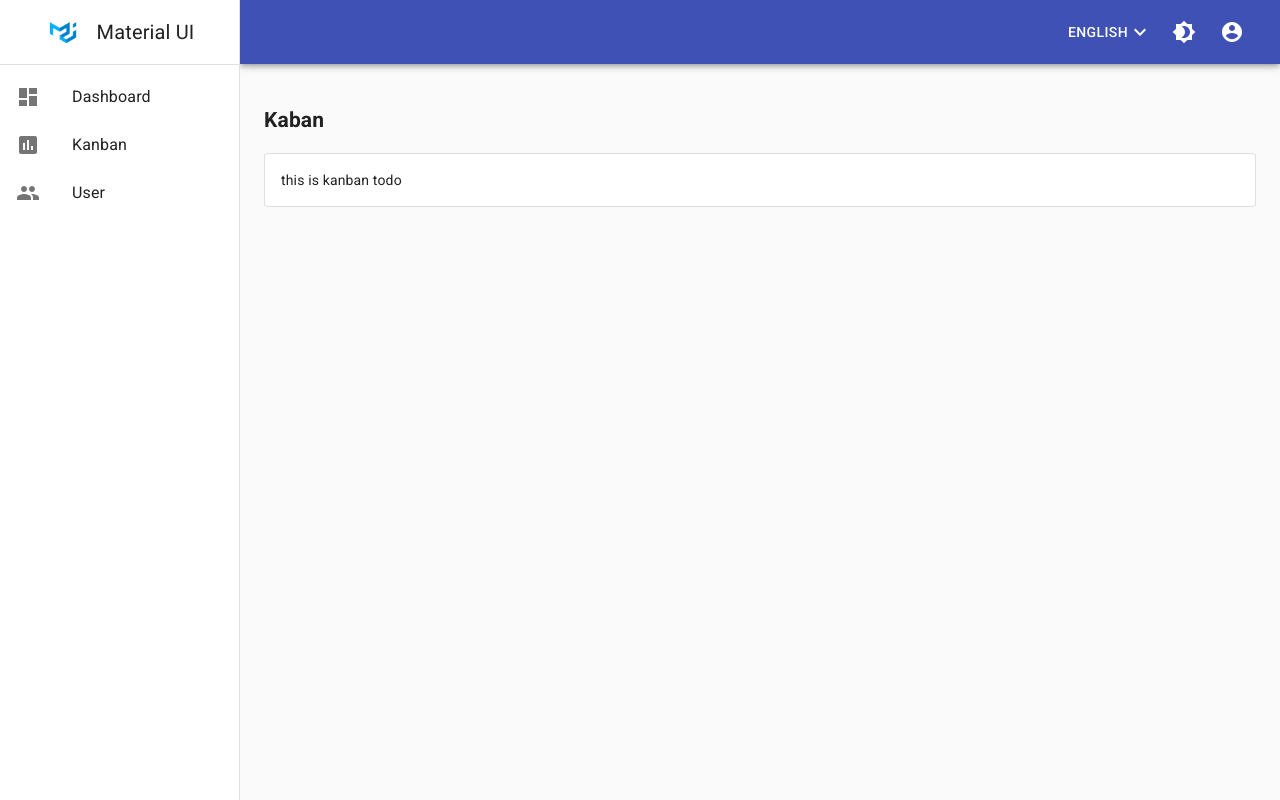
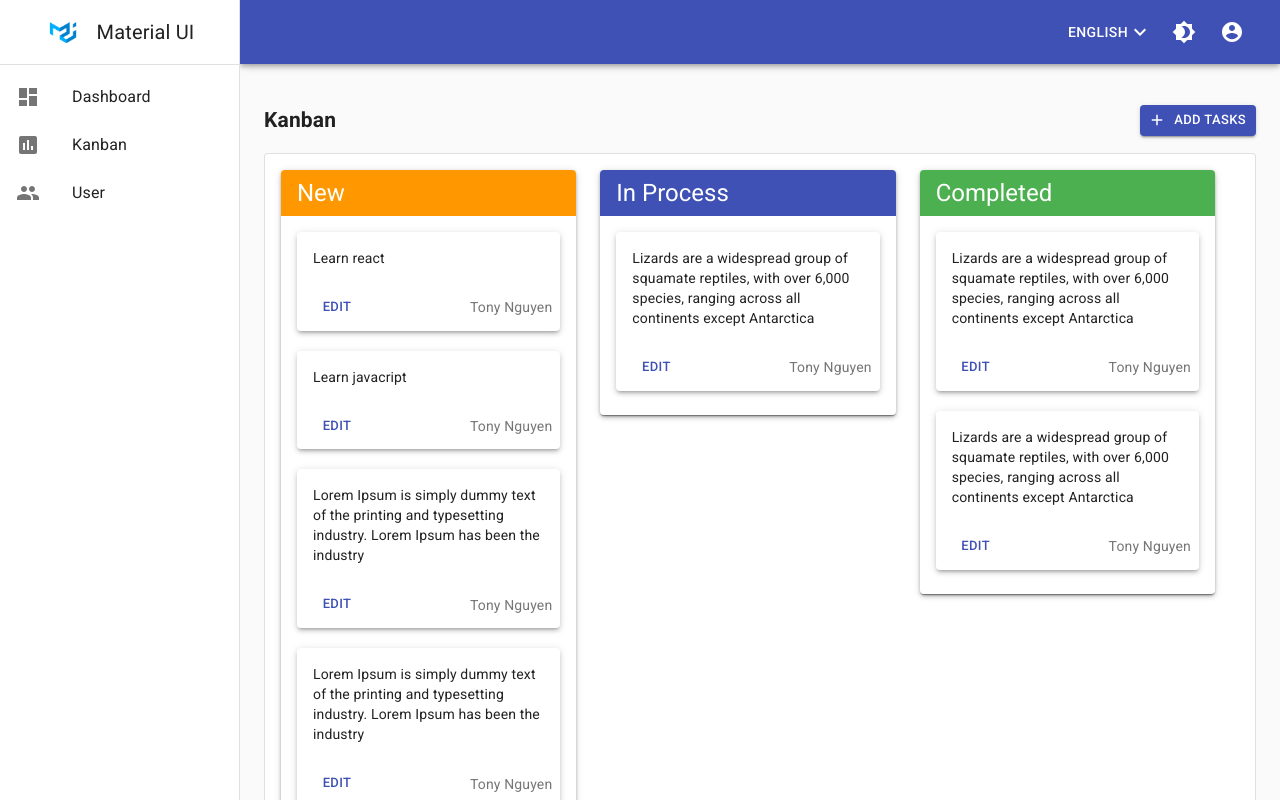
Before and after one commit to nhattruongniit/react-material-dashboard-course, a React (Create React App) app: page /kanban in a window 1280 px wide. Shown: the top 800 px of the page. Built offline with nearby package versions, Linux system fonts and the light colour scheme.

Commit message:
create UI kanban

```diff
--- a/src/components/TopBar/styles.js
+++ b/src/components/TopBar/styles.js
@@ -10,6 +10,11 @@ const useStyles = makeStyles(theme => ({
   menuLanguage: {
     color: '#fff',
   },
+  textRole: {
+    padding: '6px 16px',
+    marginBottom: 6,
+    fontSize: '1rem'
+  }
 }));
 
 export default useStyles;
--- a/src/views/dashboard/Dashboard.js
+++ b/src/views/dashboard/Dashboard.js
@@ -1,5 +1,6 @@
 import React from 'react';
 import Chart from "react-apexcharts";
+import clsx from 'clsx';
 
 import { makeStyles } from '@material-ui/core/styles';
 import Table from '@material-ui/core/Table';
@@ -13,12 +14,24 @@ import Grid from '@material-ui/core/Grid';
 import Box from '@material-ui/core/Box';
 import FormControlLabel from '@material-ui/core/FormControlLabel';
 import Checkbox from '@material-ui/core/Checkbox';
+import LinearProgress from '@material-ui/core/LinearProgress';
+import Typography from '@material-ui/core/Typography';
 
-const useStyles = makeStyles({
+const useStyles = makeStyles(theme =>({
   table: {
     width: '100%'
   },
-});
+  progressInprocess: {
+    '& div': {
+      backgroundColor: theme.palette.primary.main
+    }
+  },
+  progressCompleted: {
+    '& div': {
+      backgroundColor: theme.palette.success.main
+    }
+  }
+}));
 
 function createData(status, number) {
   return { status, number };
@@ -30,18 +43,17 @@ const rows = [
   createData('Rice', 13)
 ];
 
-function createDataTodo(title, author, status) {
-  return { title, author, status};
+function createDataTodo(title, author, progress, status) {
+  return { title, author, progress, status};
 }
 
 const todos = [
-  createDataTodo('Learn React', 'Tony Nguyen', 'Completed'),
-  createDataTodo('Learn React', 'Tony Nguyen', 'Completed'),
-  createDataTodo('Learn React', 'Tony Nguyen', 'Completed'),
-  createDataTodo('Learn React', 'Tony Nguyen', 'Completed'),
-  createDataTodo('Learn React', 'Tony Nguyen', 'Completed'),
-  createDataTodo('Learn React', 'Tony Nguyen', 'Completed'),
-  createDataTodo('Learn React', 'Tony Nguyen', 'Completed'),
+  createDataTodo('Learn React', 'Tony Nguyen', 100, 'Completed'),
+  createDataTodo('Learn React', 'Tony Nguyen', 0, 'New'),
+  createDataTodo('Learn React', 'Tony Nguyen', 20, 'Inprocess'),
+  createDataTodo('Learn React', 'Tony Nguyen', 100, 'Completed'),
+  createDataTodo('Learn React', 'Tony Nguyen', 0, 'New'),
+  createDataTodo('Learn React', 'Tony Nguyen', 60, 'Inprocess'),
 ];
 
 function createDataUser(email, role) {
@@ -51,7 +63,7 @@ function createDataUser(email, role) {
 const users = [
   createDataUser('nhattruong1811@gmail.com', 'Admin'),
   createDataUser('david@gmail.com', 'Operator'),
-  createDataUser('khanh@gmail.com', 'Lead'),
+  createDataUser('khanh@gmail.com', 'Collaborator'),
   createDataUser('minh@gmail.com', 'Collaborator'),
   createDataUser('david@gmail.com', 'Operator'),
   createDataUser('david@gmail.com', 'Operator'),
@@ -71,13 +83,28 @@ const options = {
 
 const series = [44, 55, 13];
 
+function LinearProgressWithLabel(props) {
+  return (
+    <Box display="flex" alignItems="center">
+      <Box width="100%" mr={1}>
+        <LinearProgress variant="determinate" {...props} />
+      </Box>
+      <Box minWidth={35}>
+        <Typography variant="body2" color="textSecondary">{`${Math.round(
+          props.value,
+        )}%`}</Typography>
+      </Box>
+    </Box>
+  );
+}
+
 function Dashboard() {
   const classes = useStyles();
 
   return (
     <div>
       <h2>Report</h2>
-      <Grid container spacing={3}>
+      <Grid container>
         <Grid item xs={12}>
           <Paper className={classes.paper}>
             <Box m={2}>
@@ -129,13 +156,16 @@ function Dashboard() {
       <Grid container spacing={3}>
         <Grid item xs={12} sm={12} md={7}>
           <Paper className={classes.paper}>
+            <Box m={2}>
+              <Grid container item xs={12}><h2>Tasks</h2></Grid>
               <TableContainer>
                 <Table className={classes.table} aria-label="simple table">
                   <TableHead>
                     <TableRow>
-                    <TableCell>Title</TableCell>
-                    <TableCell align="right">Author</TableCell>
-                    <TableCell align="right">Status</TableCell>
+                      <TableCell width="30%">Title</TableCell>
+                      <TableCell width="25%" >Author</TableCell>
+                      <TableCell width="30%">Progress</TableCell>
+                      <TableCell width="15%">Status</TableCell>
                     </TableRow>
                   </TableHead>
                   <TableBody>
@@ -144,17 +174,29 @@ function Dashboard() {
                         <TableCell component="th" scope="row">
                           {row.title}
                         </TableCell>
-                      <TableCell align="right">{row.author}</TableCell>
-                      <TableCell align="right">{row.status}</TableCell>
+                        <TableCell>{row.author}</TableCell>
+                        <TableCell>
+                          <LinearProgressWithLabel
+                            className={clsx(
+                              (row.progress > 0 && row.progress < 99) && classes.progressInprocess,
+                              row.progress === 100 && classes.progressCompleted
+                            )}
+                            value={row.progress}
+                          />
+                        </TableCell>
+                        <TableCell>{row.status}</TableCell>
                       </TableRow>
                     ))}
                   </TableBody>
                 </Table>
               </TableContainer>
+            </Box>
           </Paper>
         </Grid>
         <Grid item xs={12} sm={12} md={5}>
           <Paper className={classes.paper}>
+            <Box m={2}>
+              <Grid container item xs={12}><h2>Users</h2></Grid>
               <TableContainer>
                 <Table className={classes.table} aria-label="simple table">
                   <TableHead>
@@ -175,6 +217,7 @@ function Dashboard() {
                   </TableBody>
                 </Table>
               </TableContainer>
+            </Box>
           </Paper>
         </Grid>
       </Grid>
--- a/src/views/kanban/Kanban.js
+++ b/src/views/kanban/Kanban.js
@@ -1,16 +1,183 @@
 import React from 'react'
+import clsx from 'clsx'
 import Paper from '@material-ui/core/Paper';
 import Grid from '@material-ui/core/Grid';
 import Box from '@material-ui/core/Box';
+import Card from '@material-ui/core/Card';
+import CardHeader from '@material-ui/core/CardHeader';
+import CardContent from '@material-ui/core/CardContent';
+import Typography from '@material-ui/core/Typography';
+import Button from '@material-ui/core/Button';
+import CardActions from '@material-ui/core/CardActions';
+import AddIcon from '@material-ui/icons/Add';
+
+import useStyles from './styles';
+
+const news = [
+  {
+    id: 1,
+    text: 'Learn react',
+    author: 'Tony Nguyen'
+  },
+  {
+    id: 2,
+    text: 'Learn javacript',
+    author: 'Tony Nguyen'
+  },
+  {
+    id: 3,
+    text: 'Lorem Ipsum is simply dummy text of the printing and typesetting industry. Lorem Ipsum has been the industry',
+    author: 'Tony Nguyen'
+  },
+  {
+    id: 4,
+    text: 'Lorem Ipsum is simply dummy text of the printing and typesetting industry. Lorem Ipsum has been the industry',
+    author: 'Tony Nguyen'
+  },
+  {
+    id: 5,
+    text: 'Lorem Ipsum is simply dummy text of the printing and typesetting industry. Lorem Ipsum has been the industry',
+    author: 'Tony Nguyen'
+  }
+]
 
 function Kanban() {
+  const classes = useStyles();
+
   return (
     <div>
-      <h2>Kaban</h2>
+      <Grid container alignItems="center">
+        <Grid sm="8"><h2>Kanban</h2></Grid>
+        <Grid sm="4" container justifyContent="flex-end">
+          <Button
+            variant="contained"
+            color="primary"
+            size="small"
+            className={classes.button}
+            startIcon={<AddIcon />}
+          >
+            Add Tasks
+          </Button>
+        </Grid>
+      </Grid>
       <Paper variant="outlined">
         <Box m={2}>
-          <Grid md={12}>
-            this is kanban todo
+          <Grid container item xs={12} spacing={3}>
+            <Grid item xs={4}>
+              <Paper elevation={3}>
+                <Card className={classes.root}>
+                  <CardHeader
+                    className={classes.cardHeader}
+                    title="New"
+                  />
+                  <CardContent>
+                    {news.map(row => (
+                      <Paper elevation={3} key={row.id} className={classes.paper}>
+                        <CardContent>
+                          <Typography variant="body2" component="p">
+                            {row.text}
+                          </Typography>
+                        </CardContent>
+                        <CardActions>
+                          <Button size="small" color="primary">
+                            Edit
+                          </Button>
+                          <Grid container justifyContent="flex-end">
+                            <Typography variant="body2" color="textSecondary" component="p">
+                              {row.author}
+                            </Typography>
+                          </Grid>
+                        </CardActions>
+                      </Paper>
+                    ))}
+                  </CardContent>
+                </Card>
+              </Paper>
+            </Grid>
+            <Grid item xs={4}>
+              <Paper elevation={3}>
+                <Card className={classes.root}>
+                  <CardHeader
+                    className={clsx(
+                      classes.cardHeader,
+                      classes.cardHeaderInprocess,
+                    )}
+                    title="In Process"
+                  />
+                  <CardContent>
+                    <Paper elevation={3} className={classes.paper}>
+                      <CardContent>
+                        <Typography variant="body2" component="p">
+                          Lizards are a widespread group of squamate reptiles, with over 6,000 species, ranging
+                          across all continents except Antarctica
+                        </Typography>
+                      </CardContent>
+                      <CardActions>
+                        <Button size="small" color="primary">
+                          Edit
+                        </Button>
+                        <Grid container justifyContent="flex-end">
+                          <Typography variant="body2" color="textSecondary" component="p">
+                            Tony Nguyen
+                          </Typography>
+                        </Grid>
+                      </CardActions>
+                    </Paper>
+                  </CardContent>
+                </Card>
+              </Paper>
+            </Grid>
+            <Grid item xs={4}>
+              <Paper elevation={3}>
+                <Card className={classes.root}>
+                  <CardHeader
+                    className={clsx(
+                      classes.cardHeader,
+                      classes.cardHeaderCompleted,
+                    )}
+                    title="Completed"
+                  />
+                  <CardContent>
+                    <Paper elevation={3} className={classes.paper}>
+                      <CardContent>
+                        <Typography variant="body2" component="p">
+                          Lizards are a widespread group of squamate reptiles, with over 6,000 species, ranging
+                          across all continents except Antarctica
+                        </Typography>
+                      </CardContent>
+                      <CardActions>
+                        <Button size="small" color="primary">
+                          Edit
+                        </Button>
+                        <Grid container justifyContent="flex-end">
+                          <Typography variant="body2" color="textSecondary" component="p">
+                            Tony Nguyen
+                          </Typography>
+                        </Grid>
+                      </CardActions>
+                    </Paper>
+                    <Paper elevation={3} className={classes.paper}>
+                      <CardContent>
+                        <Typography variant="body2" component="p">
+                          Lizards are a widespread group of squamate reptiles, with over 6,000 species, ranging
+                          across all continents except Antarctica
+                        </Typography>
+                      </CardContent>
+                      <CardActions>
+                        <Button size="small" color="primary">
+                          Edit
+                        </Button>
+                        <Grid container justifyContent="flex-end">
+                          <Typography variant="body2" color="textSecondary" component="p">
+                            Tony Nguyen
+                          </Typography>
+                        </Grid>
+                      </CardActions>
+                    </Paper>
+                  </CardContent>
+                </Card>
+              </Paper>
+            </Grid>
           </Grid>
 
         </Box>
--- /dev/null
+++ b/src/views/kanban/styles.js
@@ -0,0 +1,22 @@
+import { makeStyles } from '@material-ui/core/styles';
+
+const useStyles = makeStyles(theme => ({
+  cardHeader: {
+    backgroundColor: theme.palette.warning.main,
+    color: '#fff',
+    padding: '7px 16px'
+  },
+  cardHeaderInprocess: {
+    backgroundColor: theme.palette.primary.main,
+  },
+  cardHeaderCompleted: {
+    backgroundColor: theme.palette.success.main,
+  },
+  paper: {
+    '& + &': {
+      marginTop: 20
+    }
+  }
+}));
+
+export default useStyles;
```
Also changed, not shown: src/components/TopBar/components/Account.js (+8 -2 lines), src/views/users/UserAdd.js (+7 -6 lines), public/kanban.png (added), 1 other file (tests, documents, lock files or other folders). Lines whose indentation alone changed are shown as unchanged.
